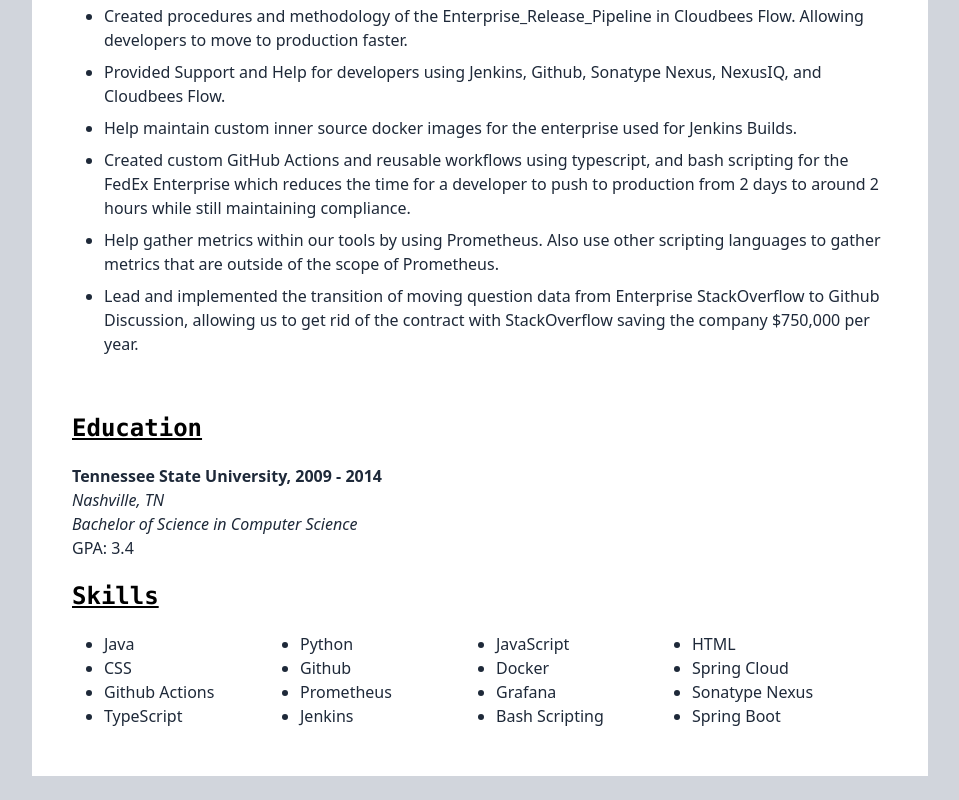
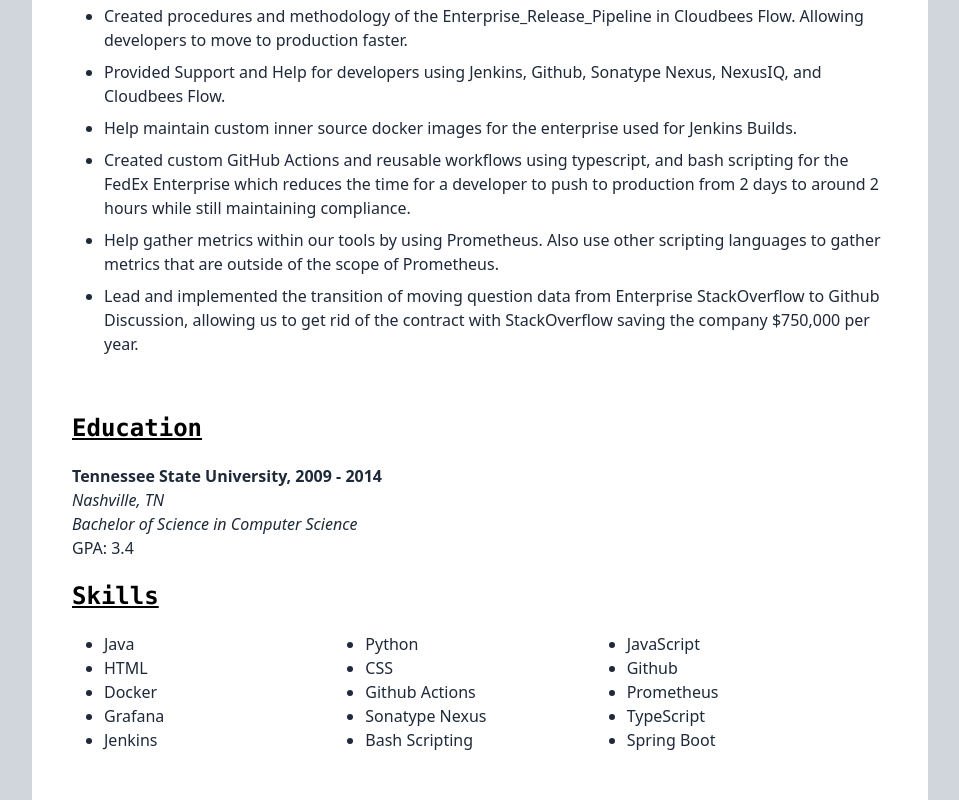
Before and after one commit to Docterryome/personalResume, a website: page index.html in a window 1280 px wide. Shown: the part 560-1360 px from the top of the page, without its empty margins (160-1119 px from the left). Before the commit the page ends 1336 px from the top, so only its background shows below. Drawn offline with Linux system fonts and the light colour scheme.

Commit message:
made the grid three

```diff
--- a/index.html
+++ b/index.html
@@ -70,7 +70,7 @@
           </div>
           <div>
             <h2 class="text-2xl text-bold font-mono font-extrabold mt-5 mb-5 underline">Skills</h2>
-            <ul class="text-gray-800 list-disc ml-8 mb-2 grid grid-cols-4 justify-between">
+            <ul class="text-gray-800 list-disc ml-8 mb-2 grid grid-cols-3 justify-between">
               <li>Java</li>
               <li>Python</li>
               <li>JavaScript</li>
@@ -78,7 +78,6 @@
               <li>CSS</li>
               <li>Github</li>
               <li>Docker</li>
-              <li>Spring Cloud</li>
               <li>Github Actions</li>
               <li>Prometheus</li>
               <li>Grafana</li>
```
